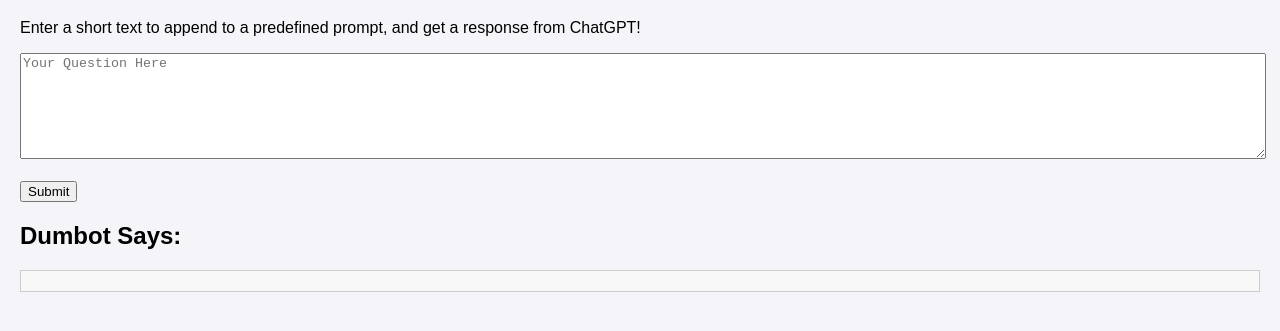
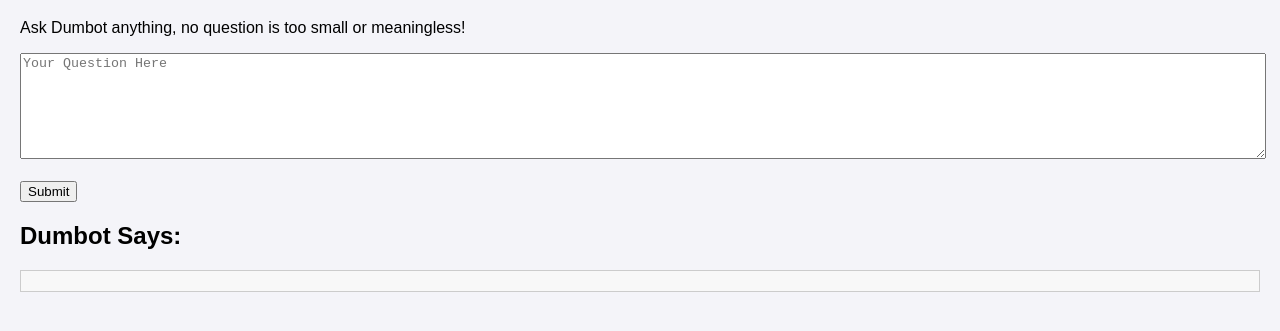
Before and after one commit to SkiRanger/DumBot, a plain HTML site: page index.html in a window 1280 px wide. Shown: the part 81-412 px from the top of the page. Drawn offline with Linux system fonts and the light colour scheme.

Commit message:
Update index.html

```diff
--- a/index.html
+++ b/index.html
@@ -29,7 +29,7 @@
 </head>
 <body>
   <h1>Ask Dumbot</h1>
-  <p>Enter a short text to append to a predefined prompt, and get a response from ChatGPT!</p>
+  <p>Ask Dumbot anything, no question is too small or meaningless!</p>
 
   <textarea id="userInput" placeholder="Your Question Here"></textarea><br><br>
   <button id="submitPrompt">Submit</button>
```
